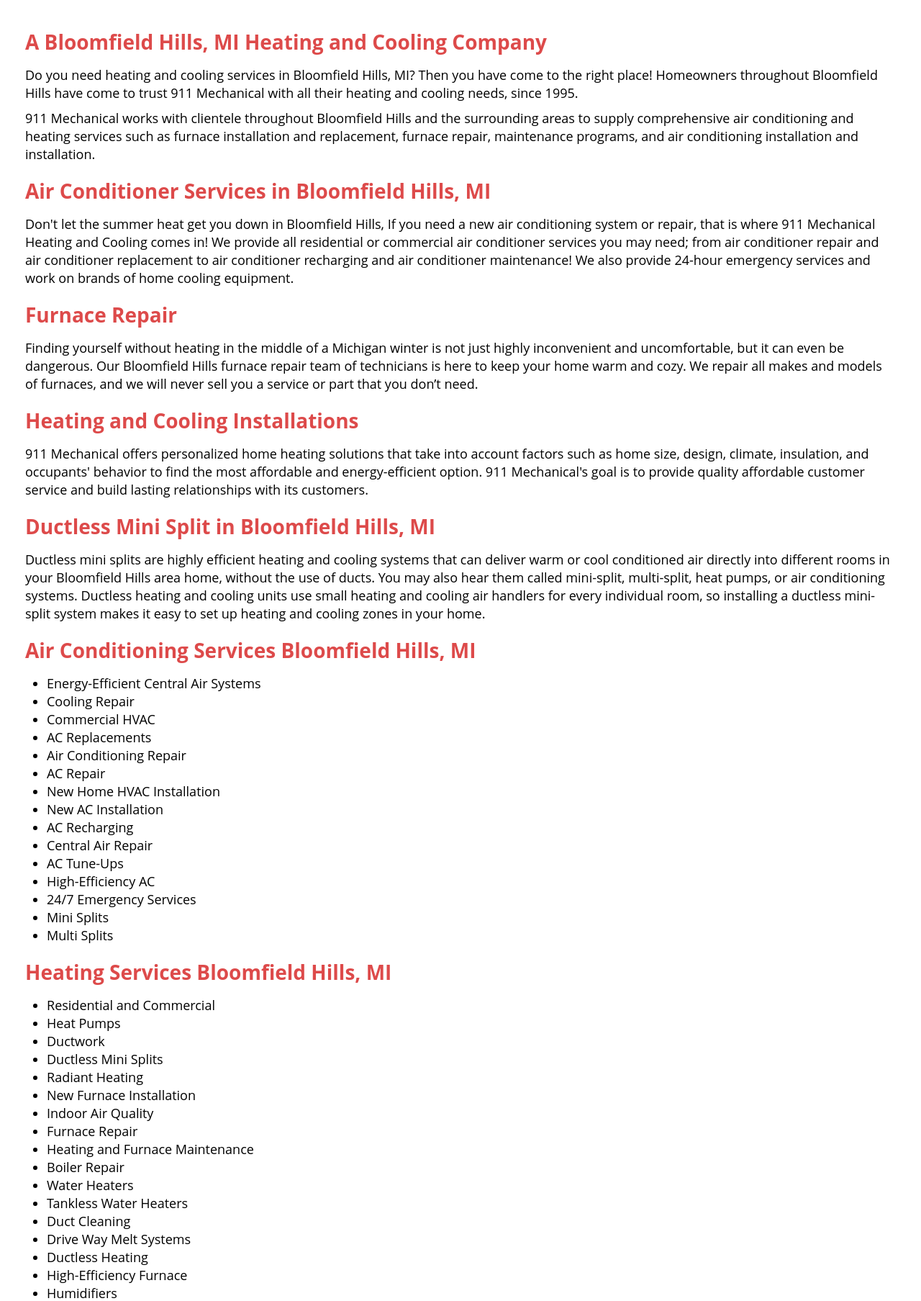
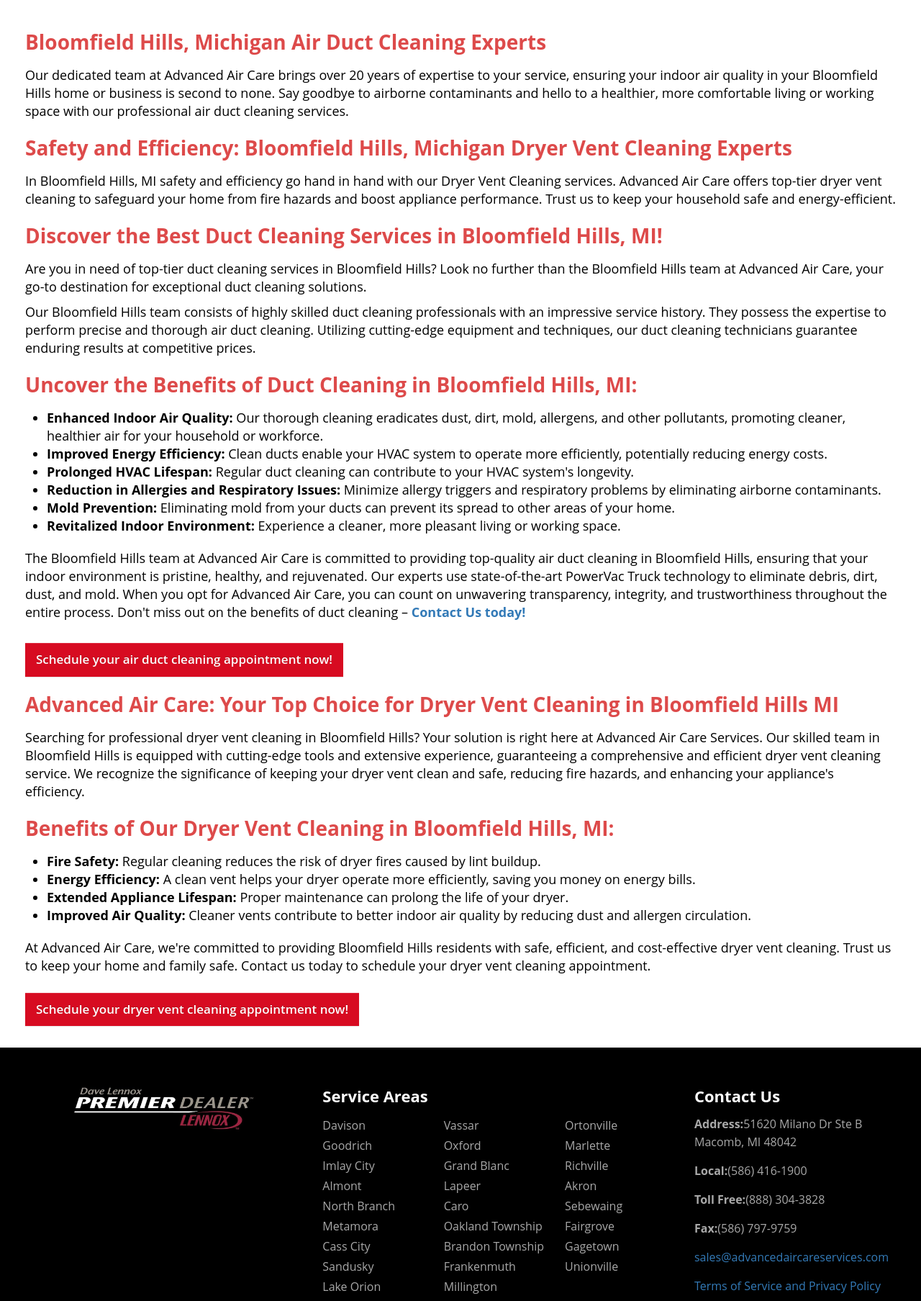
Before and after one commit to AbubakarCinnova/aircare, a PHP site: page /service-area/bloomfield-hills.php in a window 1280 px wide. Shown: the part 145-1952 px from the top of the page at 72% size. Run offline with PHP 8.4, Linux system fonts and the light colour scheme; some libraries are stand-ins or nearby versions.

Commit message:
Update bloomfield-hills.php

```diff
--- a/service-area/bloomfield-hills.php
+++ b/service-area/bloomfield-hills.php
@@ -1,18 +1,7 @@
 <?php include_once('../header.php') ?>
-<title>Furnace Repair Bloomfield Hills, MI | AC Repair| HVAC Bloomfield Hills, MI| 911 Mechanical Heating &amp; Cooling </title>
-
-
-<meta name="description" content= " Do you need heating and cooling services in Bloomfield Hills, MI? Then you have come to the right place! Homeowners throughout  Bloomfield Hills have come to trust 911 Mechanical with all their heating and cooling needs, since 1995.   " />
-
-
-<meta name="keywords" content=" Heating, Cooling, Heating, Air conditioning, HVAC, Heating &amp; Cooling, Air conditioning, Furnace, Bloomfield Hills, MI, new home HVAC, air conditioning repair, central air repair, furnace repair, ductless mini split." />
-
-
-<meta name="rating" content="general" />
-<meta name="revisit-after" content="3 days" />
-<meta name="robots" content="index, follow" />
-<meta name="classification" content=" Furnace, Heating, Cooling, Heating &amp; Air conditioning, Heating &amp; Cooling, Air conditioning, Furnace, HVAC Bloomfield Hills, MI" />
-<meta name="author" content="MG" />
+<title>Bloomfield Hills, MI Air Duct and Dryer Vent Cleaning Services</title>
+<meta name="description"
+    content=" Elevate indoor air quality and safety in Bloomfield Hills, MI with our expert air duct and dryer vent cleaning services. Breathe easier and protect your home. Contact us today!">
 
 
 
@@ -29,117 +18,123 @@
                     <div class="  content-area">
                         <div class="row">
                             <div class="col-lg-12">
+                                <h2>Bloomfield Hills, Michigan Air Duct Cleaning Experts</h2>
 
-                                <h2>A Bloomfield Hills, MI Heating and Cooling Company</h2>
+                                <p>Our dedicated team at Advanced Air Care brings over 20 years of expertise to your
+                                    service, ensuring your indoor
+                                    air quality in your Bloomfield Hills home or business is second to none. Say goodbye
+                                    to airborne contaminants and
+                                    hello to a healthier, more comfortable living or working space with our professional
+                                    air duct cleaning services.</p>
+
+                                <h2>Safety and Efficiency: Bloomfield Hills, Michigan Dryer Vent Cleaning Experts</h2>
+
+                                <p>In Bloomfield Hills, MI safety and efficiency go hand in hand with our Dryer Vent
+                                    Cleaning services. Advanced Air
+                                    Care offers top-tier dryer vent cleaning to safeguard your home from fire hazards
+                                    and boost appliance performance.
+                                    Trust us to keep your household safe and energy-efficient.</p>
+
+                                <h2>Discover the Best Duct Cleaning Services in Bloomfield Hills, MI!</h2>
+
+                                <p>Are you in need of top-tier duct cleaning services in Bloomfield Hills? Look no
+                                    further than the Bloomfield Hills
+                                    team at Advanced Air Care, your go-to destination for exceptional duct cleaning
+                                    solutions.</p>
+
+                                <p>Our Bloomfield Hills team consists of highly skilled duct cleaning professionals with
+                                    an impressive service
+                                    history. They possess the expertise to perform precise and thorough air duct
+                                    cleaning. Utilizing cutting-edge
+                                    equipment and techniques, our duct cleaning technicians guarantee enduring results
+                                    at competitive prices.</p>
+
+                                <h2>Uncover the Benefits of Duct Cleaning in Bloomfield Hills, MI:</h2>
+
+                                <ul>
+                                    <li><strong>Enhanced Indoor Air Quality:</strong> Our thorough cleaning eradicates
+                                        dust, dirt, mold, allergens,
+                                        and other pollutants, promoting cleaner, healthier air for your household or
+                                        workforce.</li>
+                                    <li><strong>Improved Energy Efficiency:</strong> Clean ducts enable your HVAC system
+                                        to operate more efficiently,
+                                        potentially reducing energy costs.</li>
+                                    <li><strong>Prolonged HVAC Lifespan:</strong> Regular duct cleaning can contribute
+                                        to your HVAC system's
+                                        longevity.</li>
+                                    <li><strong>Reduction in Allergies and Respiratory Issues:</strong> Minimize allergy
+                                        triggers and respiratory
+                                        problems by eliminating airborne contaminants.</li>
+                                    <li><strong>Mold Prevention:</strong> Eliminating mold from your ducts can prevent
+                                        its spread to other areas of
+                                        your home.</li>
+                                    <li><strong>Revitalized Indoor Environment:</strong> Experience a cleaner, more
+                                        pleasant living or working space.
+                                    </li>
+                                </ul><br>
+
+                                <p>The Bloomfield Hills team at Advanced Air Care is committed to providing top-quality
+                                    air duct cleaning in
+                                    Bloomfield Hills, ensuring that your indoor environment is pristine, healthy, and
+                                    rejuvenated. Our experts use
+                                    state-of-the-art PowerVac Truck technology to eliminate debris, dirt, dust, and
+                                    mold. When you opt for Advanced Air
+                                    Care, you can count on unwavering transparency, integrity, and trustworthiness
+                                    throughout the entire process. Don't
+                                    miss out on the benefits of duct cleaning – <strong><a
+                                            href="../air-duct-benefits.php">Contact Us today!</a></strong></p>
 
 
-                                <p>Do you need heating and cooling services in Bloomfield Hills, MI? Then you have come
-                                    to
-                                    the right place! Homeowners throughout Bloomfield Hills have come to trust 911
-                                    Mechanical with all their heating and cooling needs, since 1995.</p>
+                                <br>
 
+                                <a href="<?php echo $base_url ?>/contact-us.php"
+                                    class="btn btn-warning service-btn">Schedule your
+                                    air duct cleaning
+                                    appointment now!</a>
+                                <br>
 
-                                <p> 911 Mechanical works with clientele throughout Bloomfield Hills and the surrounding
-                                    areas to supply comprehensive air conditioning and heating services such as furnace
-                                    installation and replacement, furnace repair, maintenance programs, and air
-                                    conditioning
-                                    installation and installation.</p>
+                                <h2>Advanced Air Care: Your Top Choice for Dryer Vent Cleaning in Bloomfield Hills MI
+                                </h2>
 
+                                <p>Searching for professional dryer vent cleaning in Bloomfield Hills? Your solution is
+                                    right here at Advanced Air
+                                    Care Services. Our skilled team in Bloomfield Hills is equipped with cutting-edge
+                                    tools and extensive experience,
+                                    guaranteeing a comprehensive and efficient dryer vent cleaning service. We recognize
+                                    the significance of keeping
+                                    your dryer vent clean and safe, reducing fire hazards, and enhancing your
+                                    appliance's efficiency.</p>
 
-                                <h2>Air Conditioner Services in Bloomfield Hills, MI</h2>
-                                <p>Don't let the summer heat get you down in Bloomfield Hills, If you need a new air
-                                    conditioning system or repair, that is where 911 Mechanical Heating and Cooling
-                                    comes
-                                    in! We provide all residential or commercial air conditioner services you may need;
-                                    from
-                                    air conditioner repair and air conditioner replacement to air conditioner recharging
-                                    and
-                                    air conditioner maintenance! We also provide 24-hour emergency services and work on
-                                    brands of home cooling equipment.</p>
+                                <h2>Benefits of Our Dryer Vent Cleaning in Bloomfield Hills, MI:</h2>
 
-
-                                <h2>Furnace Repair</h2>
-                                <p>Finding yourself without heating in the middle of a Michigan winter is not just
-                                    highly
-                                    inconvenient and uncomfortable, but it can even be dangerous. Our Bloomfield Hills
-                                    furnace repair team of technicians is here to keep your home warm and cozy. We
-                                    repair
-                                    all makes and models of furnaces, and we will never sell you a service or part that
-                                    you
-                                    don’t need.</p>
-
-
-                                <h2>Heating and Cooling Installations</h2>
-                                <p>911 Mechanical offers personalized home heating solutions that take into account
-                                    factors
-                                    such as home size, design, climate, insulation, and occupants' behavior to find the
-                                    most
-                                    affordable and energy-efficient option. 911 Mechanical's goal is to provide quality
-                                    affordable customer service and build lasting relationships with its customers.</p>
-
-
-                                <h2>Ductless Mini Split in Bloomfield Hills, MI</h2>
-                                <p>Ductless mini splits are highly efficient heating and cooling systems that can
-                                    deliver
-                                    warm or cool conditioned air directly into different rooms in your Bloomfield Hills
-                                    area
-                                    home, without the use of ducts. You may also hear them called mini-split,
-                                    multi-split,
-                                    heat pumps, or air conditioning systems. Ductless heating and cooling units use
-                                    small
-                                    heating and cooling air handlers for every individual room, so installing a ductless
-                                    mini-split system makes it easy to set up heating and cooling zones in your home.
-                                </p>
-
-                                <h2> Air Conditioning Services Bloomfield Hills, MI</h2>
                                 <ul>
-                                    <li>Energy-Efficient Central Air Systems</li>
-                                    <li>Cooling Repair</li>
-                                    <li>Commercial HVAC</li>
-                                    <li>AC Replacements</li>
-                                    <li>Air Conditioning Repair</li>
-                                    <li>AC Repair</li>
-                                    <li>New Home HVAC Installation</li>
-                                    <li>New AC Installation</li>
-                                    <li>AC Recharging</li>
-                                    <li>Central Air Repair</li>
-                                    <li>AC Tune-Ups</li>
-                                    <li>High-Efficiency AC</li>
-                                    <li>24/7 Emergency Services</li>
-                                    <li>Mini Splits </li>
-                                    <li>Multi Splits</li>
-                                </ul>
-                                <h2>Heating Services Bloomfield Hills, MI</h2>
-                                <ul>
-                                    <li>Residential and Commercial</li>
-                                    <li>Heat Pumps</li>
-                                    <li>Ductwork</li>
-                                    <li>Ductless Mini Splits</li>
-                                    <li>Radiant Heating</li>
-                                    <li>New Furnace Installation</li>
-                                    <li>Indoor Air Quality</li>
-                                    <li>Furnace Repair</li>
-                                    <li>Heating and Furnace Maintenance</li>
-                                    <li>Boiler Repair</li>
-                                    <li>Water Heaters</li>
-                                    <li>Tankless Water Heaters</li>
-                                    <li>Duct Cleaning</li>
-                                    <li>Drive Way Melt Systems</li>
-                                    <li>Ductless Heating</li>
-                                    <li>High-Efficiency Furnace</li>
-                                    <li>Humidifiers</li>
-                                    <li>Custom Ductwork</li>
-                                    <li>Heating Repairs</li>
-                                    <li>Smart Thermostats</li>
-                                    <li>Whole House Air Purifiers</li>
-                                    <li>Dual Fuel Systems</li>
-                                    <li>Whole House Dehumidifiers</li>
-                                    <li>Heating Installation</li>
-                                    <li>Heating Repair</li>
+                                    <li><strong>Fire Safety:</strong> Regular cleaning reduces the risk of dryer fires
+                                        caused by lint buildup.</li>
+                                    <li><strong>Energy Efficiency:</strong> A clean vent helps your dryer operate more
+                                        efficiently, saving you money
+                                        on energy bills.</li>
+                                    <li><strong>Extended Appliance Lifespan:</strong> Proper maintenance can prolong the
+                                        life of your dryer.</li>
+                                    <li><strong>Improved Air Quality:</strong> Cleaner vents contribute to better indoor
+                                        air quality by reducing dust
+                                        and allergen circulation.</li>
                                 </ul>
                                 <br>
 
-                                <p>911 Mechanical is your local Heating and HVAC Installation Expert in Bloomfield Hills, Michigan.</p>
+                                <p>At Advanced Air Care, we're committed to providing Bloomfield Hills residents with
+                                    safe, efficient, and
+                                    cost-effective dryer vent cleaning. Trust us to keep your home and family safe.
+                                    Contact us today to
+                                    schedule your dryer vent cleaning appointment.
+
+
+                                    <br><br>
+
+                                    <a href="<?php echo $base_url ?>/contact-us.php"
+                                        class="btn btn-warning service-btn">Schedule your
+                                        dryer vent
+                                        cleaning appointment now!</a>
+                                    <br>
 
 
 
```
